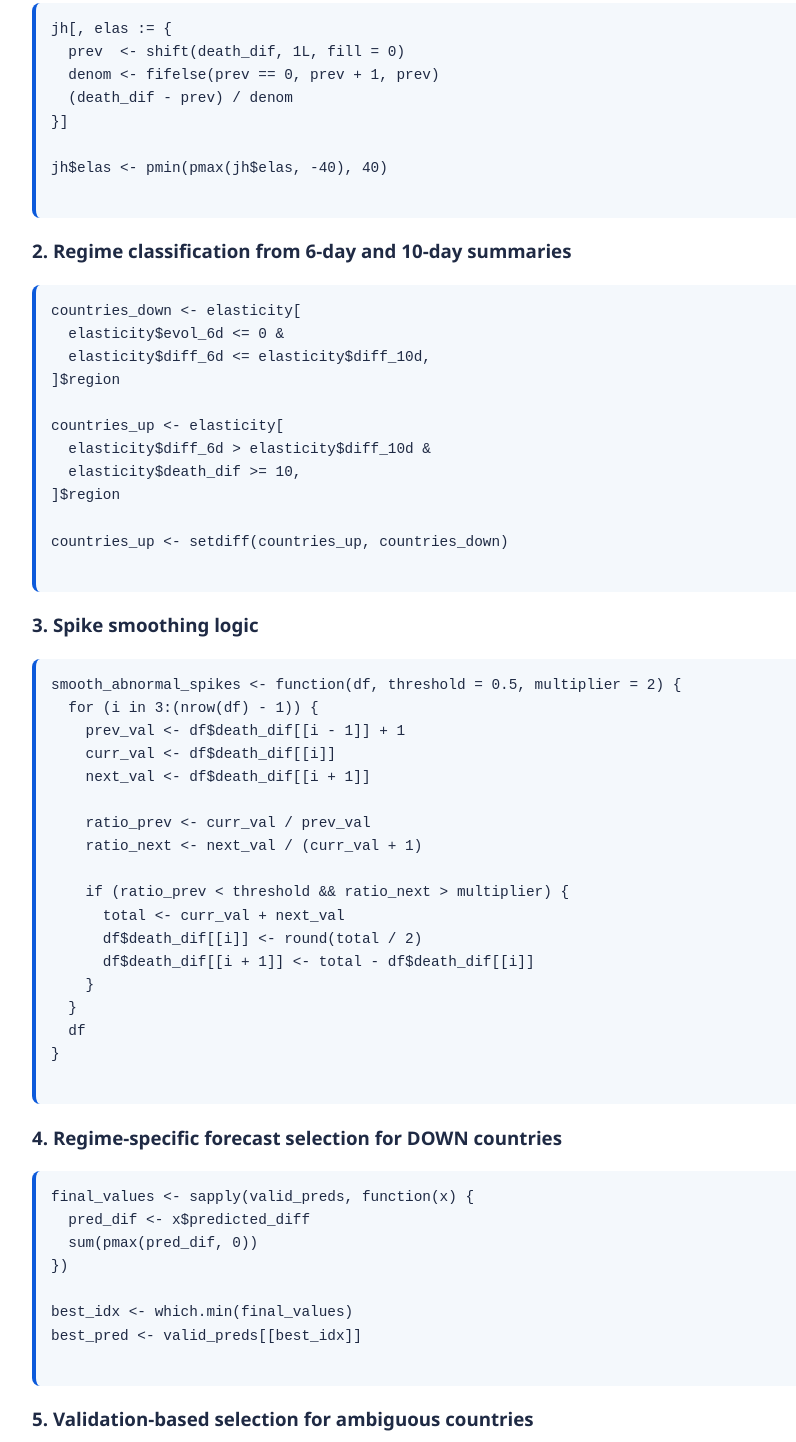
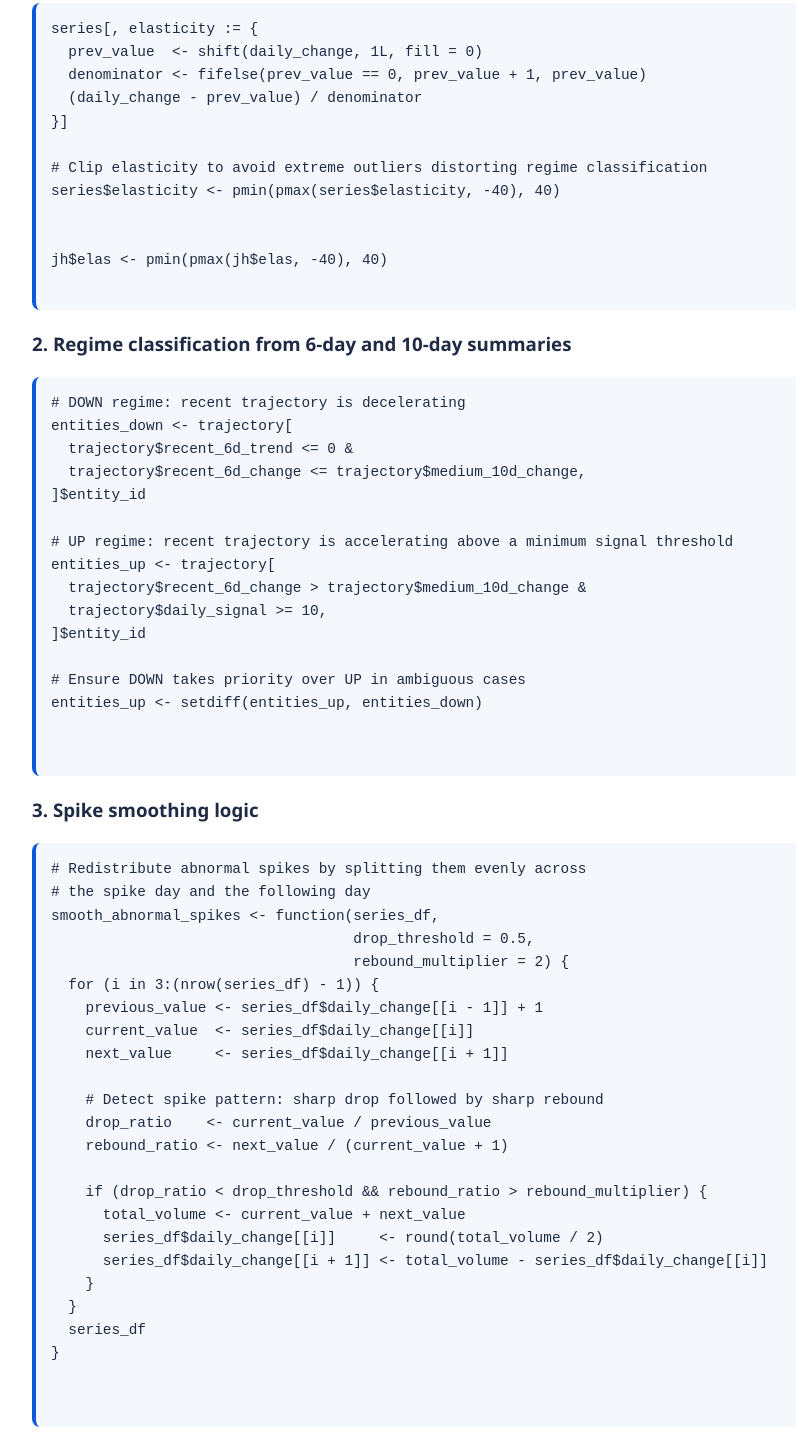
Before and after one commit to mah-trigui/forecasting-routing-layer, a plain HTML site: page index.html in a window 1280 px wide. Shown: the part 4602-6044 px from the top of the page, without its empty margins (58-854 px from the left). Drawn offline with Linux system fonts and the light colour scheme.

Commit message:
Refactor elasticity and regime classification logic

```diff
--- a/index.html
+++ b/index.html
@@ -175,72 +175,98 @@
 
         <h3>1. Elasticity signal computation</h3>
         <pre>
-jh[, elas := {
-  prev  <- shift(death_dif, 1L, fill = 0)
-  denom <- fifelse(prev == 0, prev + 1, prev)
-  (death_dif - prev) / denom
+series[, elasticity := {
+  prev_value  <- shift(daily_change, 1L, fill = 0)
+  denominator <- fifelse(prev_value == 0, prev_value + 1, prev_value)
+  (daily_change - prev_value) / denominator
 }]
+
+# Clip elasticity to avoid extreme outliers distorting regime classification
+series$elasticity <- pmin(pmax(series$elasticity, -40), 40)
+
 
 jh$elas <- pmin(pmax(jh$elas, -40), 40)
         </pre>
 
         <h3>2. Regime classification from 6-day and 10-day summaries</h3>
         <pre>
-countries_down <- elasticity[
-  elasticity$evol_6d <= 0 &
-  elasticity$diff_6d <= elasticity$diff_10d,
-]$region
+# DOWN regime: recent trajectory is decelerating
+entities_down <- trajectory[
+  trajectory$recent_6d_trend <= 0 &
+  trajectory$recent_6d_change <= trajectory$medium_10d_change,
+]$entity_id
 
-countries_up <- elasticity[
-  elasticity$diff_6d > elasticity$diff_10d &
-  elasticity$death_dif >= 10,
-]$region
+# UP regime: recent trajectory is accelerating above a minimum signal threshold
+entities_up <- trajectory[
+  trajectory$recent_6d_change > trajectory$medium_10d_change &
+  trajectory$daily_signal >= 10,
+]$entity_id
 
-countries_up <- setdiff(countries_up, countries_down)
+# Ensure DOWN takes priority over UP in ambiguous cases
+entities_up <- setdiff(entities_up, entities_down)
+
         </pre>
 
         <h3>3. Spike smoothing logic</h3>
         <pre>
-smooth_abnormal_spikes <- function(df, threshold = 0.5, multiplier = 2) {
-  for (i in 3:(nrow(df) - 1)) {
-    prev_val <- df$death_dif[[i - 1]] + 1
-    curr_val <- df$death_dif[[i]]
-    next_val <- df$death_dif[[i + 1]]
+# Redistribute abnormal spikes by splitting them evenly across
+# the spike day and the following day
+smooth_abnormal_spikes <- function(series_df,
+                                   drop_threshold = 0.5,
+                                   rebound_multiplier = 2) {
+  for (i in 3:(nrow(series_df) - 1)) {
+    previous_value <- series_df$daily_change[[i - 1]] + 1
+    current_value  <- series_df$daily_change[[i]]
+    next_value     <- series_df$daily_change[[i + 1]]
 
-    ratio_prev <- curr_val / prev_val
-    ratio_next <- next_val / (curr_val + 1)
+    # Detect spike pattern: sharp drop followed by sharp rebound
+    drop_ratio    <- current_value / previous_value
+    rebound_ratio <- next_value / (current_value + 1)
 
-    if (ratio_prev < threshold && ratio_next > multiplier) {
-      total <- curr_val + next_val
-      df$death_dif[[i]] <- round(total / 2)
-      df$death_dif[[i + 1]] <- total - df$death_dif[[i]]
+    if (drop_ratio < drop_threshold && rebound_ratio > rebound_multiplier) {
+      total_volume <- current_value + next_value
+      series_df$daily_change[[i]]     <- round(total_volume / 2)
+      series_df$daily_change[[i + 1]] <- total_volume - series_df$daily_change[[i]]
     }
   }
-  df
+  series_df
 }
+
         </pre>
 
         <h3>4. Regime-specific forecast selection for DOWN countries</h3>
         <pre>
-final_values <- sapply(valid_preds, function(x) {
-  pred_dif <- x$predicted_diff
-  sum(pmax(pred_dif, 0))
+# For decelerating entities, select the model that produces
+# the most conservative cumulative forecast
+cumulative_totals <- sapply(candidate_forecasts, function(forecast) {
+  daily_predictions <- forecast$predicted_daily_change
+  sum(pmax(daily_predictions, 0))
 })
 
-best_idx <- which.min(final_values)
-best_pred <- valid_preds[[best_idx]]
+# Pick the model with the lowest projected cumulative outcome
+best_model_index   <- which.min(cumulative_totals)
+selected_forecast  <- candidate_forecasts[[best_model_index]]
+
         </pre>
 
         <h3>5. Validation-based selection for ambiguous countries</h3>
         <pre>
-mae_scores <- sapply(valid_results, function(pred) {
-  pred_cum <- convert_to_cumulative(pred$predicted_diff, df_val$nb_death[nrow(df_val)])
-  pred_cum_subset <- pred_cum[seq_len(min(length(pred_cum), nrow(df_actual)))]
-  actual_subset <- df_actual$nb_death[seq_along(pred_cum_subset)]
-  calculate_mae(actual_subset, pred_cum_subset)
+# For ambiguous entities, select the model with the lowest
+# held-out MAE on the validation window
+validation_errors <- sapply(candidate_results, function(forecast) {
+  predicted_cumulative <- convert_to_cumulative(
+    forecast$predicted_daily_change,
+    validation_series$cumulative_value[nrow(validation_series)]
+  )
+  predicted_aligned <- predicted_cumulative[
+    seq_len(min(length(predicted_cumulative), nrow(holdout_actuals)))
+  ]
+  actual_aligned <- holdout_actuals$cumulative_value[seq_along(predicted_aligned)]
+  calculate_mae(actual_aligned, predicted_aligned)
 })
 
-best_model_idx <- which.min(mae_scores)
+best_model_index <- which.min(validation_errors)
+
         </pre>
       </div>
     </section>
```
